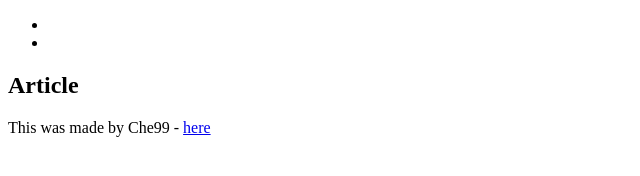
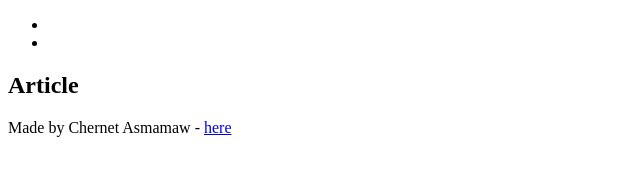
Before and after one commit to ChernetAsmamaw/alu-web-development, a plain HTML site: page html_basic/tweets.html in a window 1280 px wide. Shown: the full height of the page, 0-640 px from the left. Drawn offline with Linux system fonts and the light colour scheme.

```diff
--- a/html_basic/tweets.html
+++ b/html_basic/tweets.html
@@ -21,7 +21,7 @@
         <aside></aside>
     </main>
     <footer>
-        <p>This was made by Che99 - <a href="https://github.com/ChernetAsmamaw" target="_blank">here</a></p>
+        <p>Made by Chernet Asmamaw - <a href="https://github.com/ChernetAsmamaw" target="_blank">here</a></p>
     </footer>
     <a href="https://twitter.com/ESPNFC"></a>
     <a href="index.html"></a>
```
